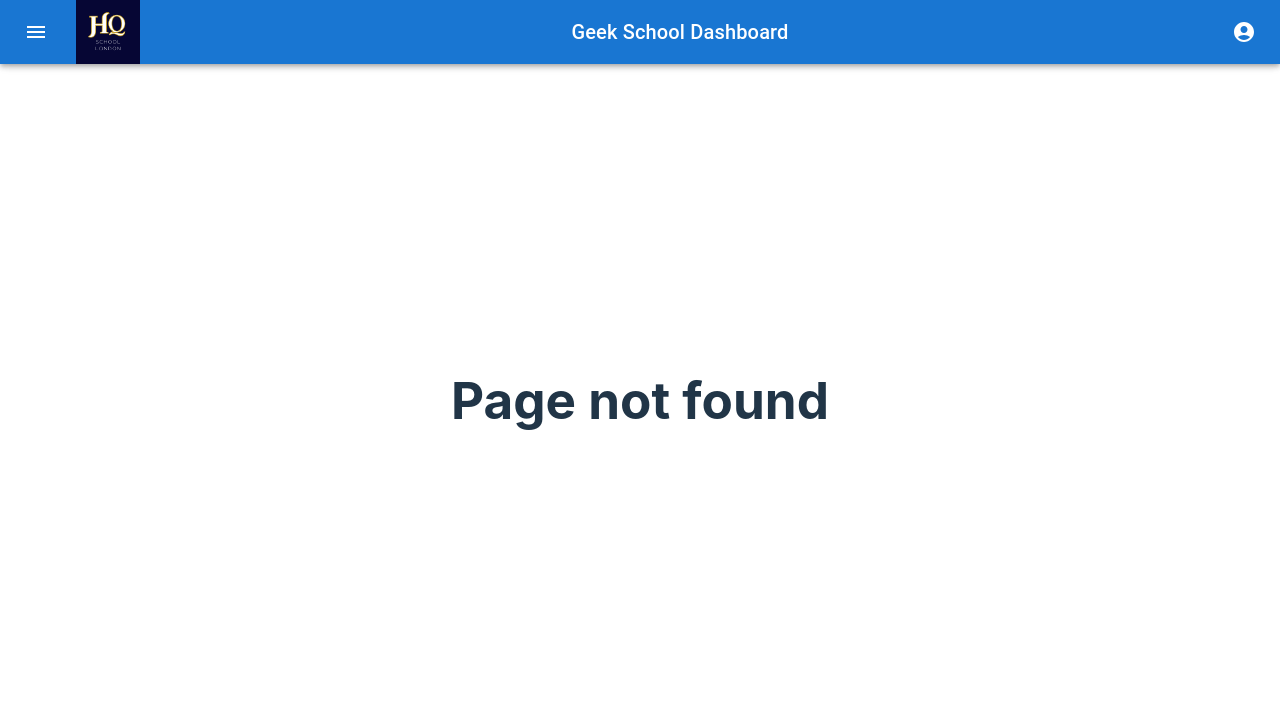
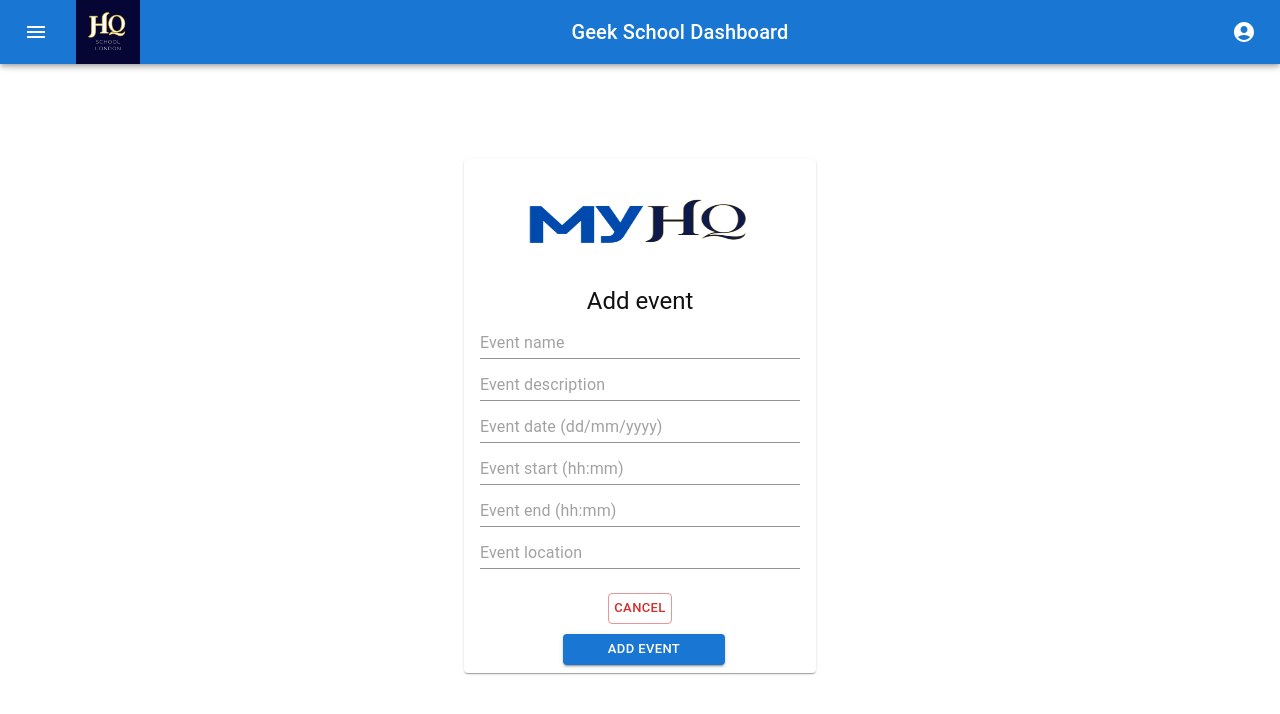
Before and after one commit to Bracej97/final-project-frontend2, a React (Vite) app: page /events/add in a window 1280 px wide. Before the commit this address had no page. Shown: the top 714 px of the page. Built offline with nearby package versions, Linux system fonts and the light colour scheme.

Commit message:
Add events created

```diff
--- a/src/App.jsx
+++ b/src/App.jsx
@@ -11,6 +11,7 @@
 import EventDetails from './pages/EventDetails'
 import { UserProvider } from './contexts/UserContext'
 import Header from './components/Header'
+import AddEvent from './pages/AddEvent'
 
 
 
@@ -32,6 +33,7 @@
           <Route path="/signup" element={<Signup />} />
           <Route path="/login" element={<Login />} />
           <Route path="/get/:id" element={<EventDetails />} />
+          <Route path="/events/add" element={<AddEvent />} />
           <Route path="*" element={<Error />} />
         </Routes>
       </div>
--- /dev/null
+++ b/src/pages/AddEvent.jsx
@@ -0,0 +1,123 @@
+import React, { useContext, useState } from 'react';
+
+import { useNavigate } from 'react-router-dom';
+import {BrowserRouter as Router, Link} from 'react-router-dom';
+import api from '../api/axios';
+import Card from '@mui/material/Card';
+import CardContent from '@mui/material/CardContent';
+import { CardActions, Input, Button, Typography, Box } from '@mui/material';
+import { UserContext } from '../contexts/UserContext';
+import Banner from '/Banner.png'
+
+
+function AddEvent() {
+    const [eventName, setEventName] = useState('');
+    const [eventDescription, setEventDescription] = useState('');
+    const [eventDate, setEventDate] = useState('');
+    const [eventStart, setEventStart] = useState('');
+    const [eventEnd, setEventEnd] = useState('');
+    const [eventLocation, setEventLocation] = useState('');
+    const [error, setError] = useState('');
+
+    const navigate = useNavigate();
+
+    const onClickAdd = async (e) => {
+        e.preventDefault();
+        try {
+            const response = await api.post('EventAPI/add/', {
+                "event_name": eventName,
+                "event_description": eventDescription,
+                "event_date": eventDate,
+                "event_start": eventStart,
+                "event_end": eventEnd,
+                "event_attendees": [1],
+                "event_location": eventLocation
+            });
+
+            navigate('/events');
+        } catch (err) {
+            setError('Invalid event details. Please try again')
+        }
+    };
+
+    return (
+            <Card>
+                <CardContent style={{
+                    display: 'flex',
+                    flexDirection: 'column',
+                    gap: '10px',
+                    width: '320px'
+                }}>
+                    <Box
+                        component="img"
+                        sx={{
+                        height: 100
+                        }}
+                        alt="Your logo."
+                        src={Banner}
+                    />
+                    <Typography variant='h5' component='div' sx={{color: '#111111'}}>
+                        Add event
+                    </Typography>
+                    <Input
+                        required
+                        placeholder='Event name'
+                        label="Event name"
+                        variant="filled"
+                        value={eventName}
+                        onChange={(e) => setEventName(e.target.value)} />
+                    <Input
+                        required
+                        placeholder='Event description'
+                        label="Event description"
+                        variant="filled"
+                        value={eventDescription}
+                        onChange={(e) => setEventDescription(e.target.value)} />
+                    <Input
+                        required
+                        placeholder='Event date (dd/mm/yyyy)'
+                        label="Event date"
+                        variant="filled"
+                        value={eventDate}
+                        onChange={(e) => setEventDate(e.target.value)} />
+                    <Input
+                        required
+                        placeholder='Event start (hh:mm)'
+                        label="Event start"
+                        variant="filled"
+                        value={eventStart}
+                        onChange={(e) => setEventStart(e.target.value)} />
+                    <Input
+                        required
+                        placeholder='Event end (hh:mm)'
+                        label="Event end"
+                        variant="filled"
+                        value={eventEnd}
+                        onChange={(e) => setEventEnd(e.target.value)} />
+                    <Input
+                        required
+                        placeholder='Event location'
+                        label="Event location"
+                        variant="filled"
+                        value={eventLocation}
+                        onChange={(e) => setEventLocation(e.target.value)} />
+                </CardContent>
+                <CardActions style={{
+                    display: 'flex',
+                    flexDirection: 'column',
+                    gap: '10px',
+                }}>
+                    <Link to="/events">
+                        <Button size='small' variant='outlined' color='error' style={{width: '48%'}}>
+                            Cancel
+                        </Button>
+                    </Link>
+                    <Button size='small' variant='contained' onClick={onClickAdd} style={{width: '48%'}}>
+                        Add event
+                    </Button>
+                </CardActions>
+            </Card>
+    )
+}
+
+export default AddEvent;
```
Also changed, not shown: src/pages/events.jsx (indentation only).
